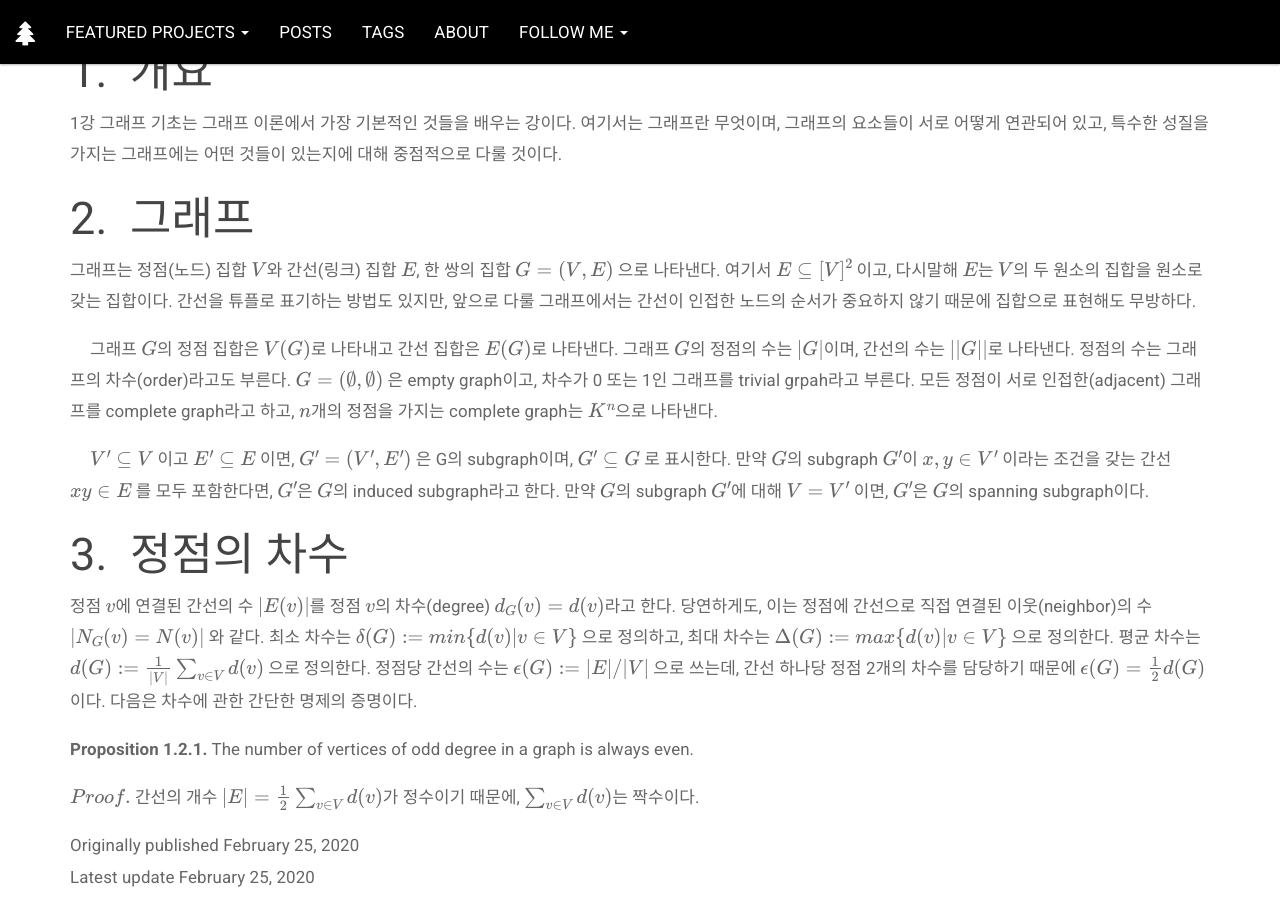
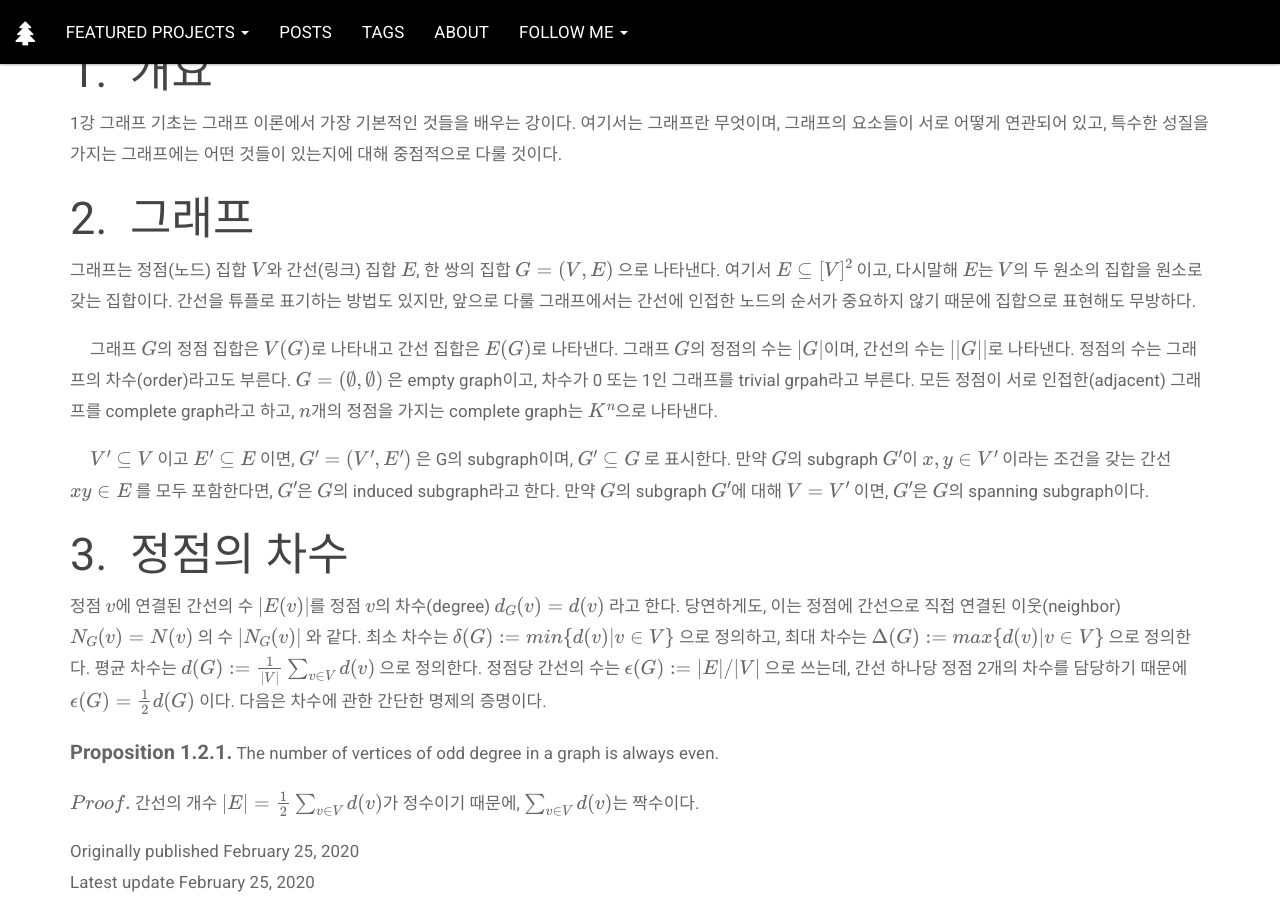
Before and after one commit to PnDong/pndong.github.io, a Jekyll site: the page built from _posts/2020-02-25-graph-theory-chapter-1.html, in a window 1280 px wide and 900 px high, scrolled down 660 px. Built offline with Jekyll 4.4.1, drawn with Linux system fonts in a browser that asks for light colours; nearby versions of some CDN libraries; formulas are drawn with MathJax 3; comment, search, counter and statistics services are not loaded.

Commit message:
Edit post

```diff
--- a/_posts/2020-02-25-graph-theory-chapter-1.html
+++ b/_posts/2020-02-25-graph-theory-chapter-1.html
@@ -31,7 +31,7 @@ use_math: true
 
 <p>
 	그래프는 정점(노드) 집합 $V$와 간선(링크) 집합 $E$, 한 쌍의 집합 $G = (V,E)$ 으로 나타낸다. 여기서 $E \subseteq [V]^2$ 이고, 다시말해 $E$는 $V$의 두 원소의 집합을 원소로 갖는 집합이다.
-	간선을 튜플로 표기하는 방법도 있지만, 앞으로 다룰 그래프에서는 간선이 인접한 노드의 순서가 중요하지 않기 때문에 집합으로 표현해도 무방하다.
+	간선을 튜플로 표기하는 방법도 있지만, 앞으로 다룰 그래프에서는 간선에 인접한 노드의 순서가 중요하지 않기 때문에 집합으로 표현해도 무방하다.
 </p>
 
 <p style="text-indent:20px;">
@@ -49,14 +49,15 @@ use_math: true
 <h2>정점의 차수</h2>
 
 <p>
-	정점 $v$에 연결된 간선의 수 $|E(v)|$를 정점 $v$의 차수(degree) $d_G(v) = d(v)$라고 한다. 당연하게도, 이는 정점에 간선으로 직접 연결된 이웃(neighbor)의 수 $|N_G(v) = N(v)|$ 와 같다.
+	정점 $v$에 연결된 간선의 수 $|E(v)|$를 정점 $v$의 차수(degree) $d_G(v) = d(v)$ 라고 한다.
+	당연하게도, 이는 정점에 간선으로 직접 연결된 이웃(neighbor) $N_G(v) = N(v)$ 의 수 $|N_G(v)|$ 와 같다.
 	최소 차수는 $\delta(G) := min\{d(v) | v \in V\}$ 으로 정의하고, 최대 차수는 $\Delta(G) := max\{d(v) | v \in V\}$ 으로 정의한다.
 	평균 차수는 $d(G) := \frac{1}{|V|} \sum_{v \in V}d(v)$ 으로 정의한다.
 	정점당 간선의 수는 $\epsilon(G) := |E|/|V|$ 으로 쓰는데, 간선 하나당 정점 2개의 차수를 담당하기 때문에 $\epsilon(G) = \frac{1}{2}d(G)$ 이다. 다음은 차수에 관한 간단한 명제의 증명이다.
 </p>
 
 <p>
-	<b>Proposition 1.2.1.</b> The number of vertices of odd degree in a graph is always even.
+	<b style="font-size:20px;">Proposition 1.2.1.</b> The number of vertices of odd degree in a graph is always even.
 </p>
 
 <p>
```
